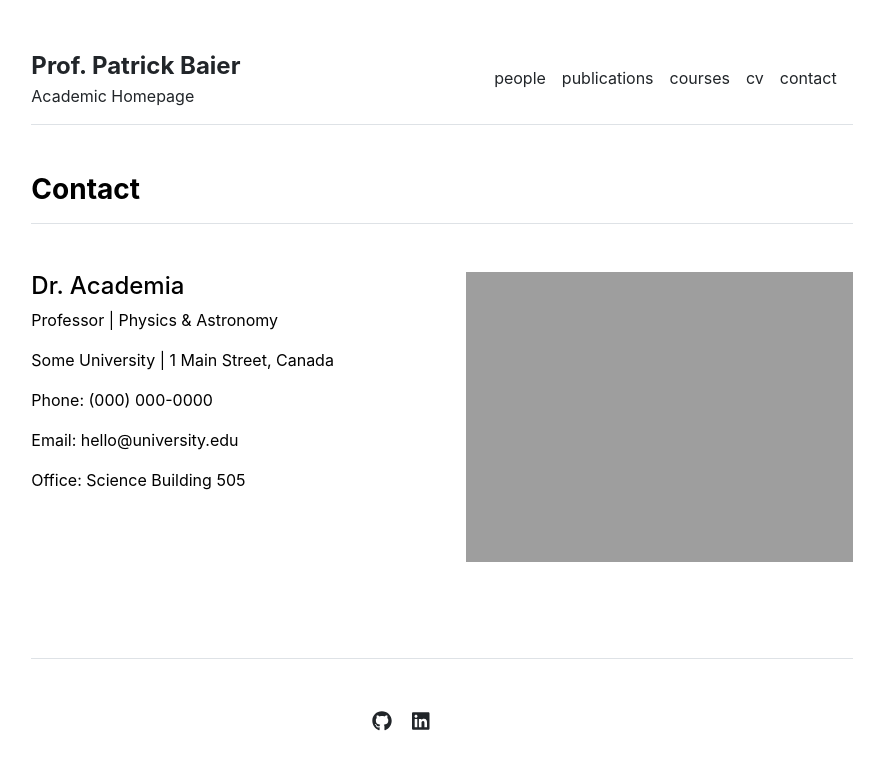
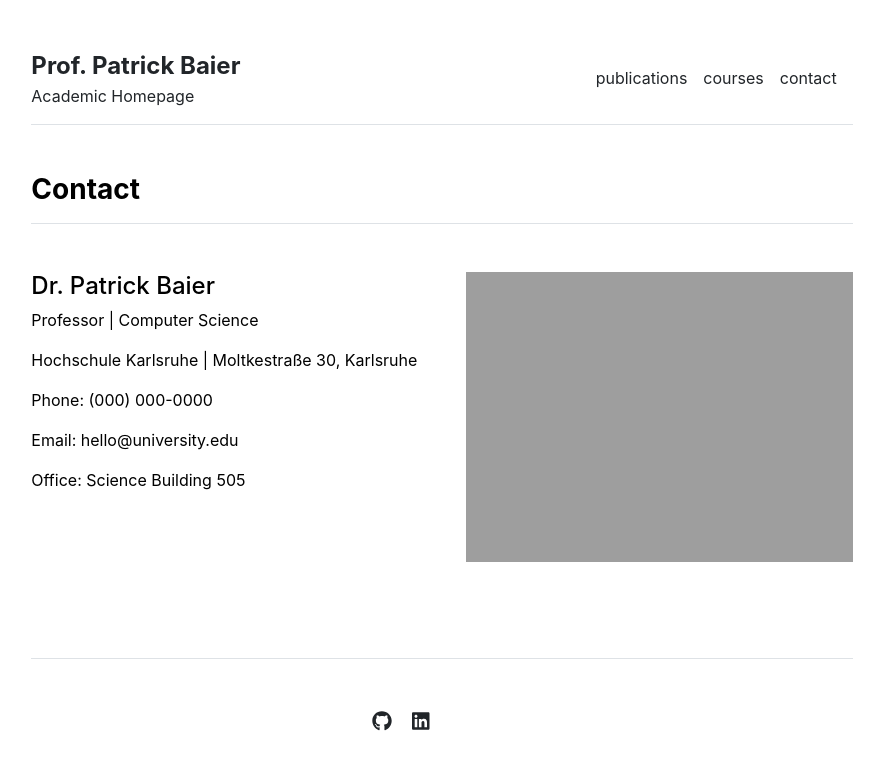
Before and after one commit to pabair/pabair.github.io, a Jekyll site: the page built from contact.md, in a window 1280 px wide. Shown: the top 770 px of the page, without its empty margins (198-1082 px from the left). Built offline with Jekyll 4.4.1, drawn with Linux system fonts in a browser that asks for light colours.

Commit message:
added content

```diff
--- a/_data/cv/academic-experience.yml
+++ b/_data/cv/academic-experience.yml
@@ -1,4 +1,4 @@
-- title: 'Professor of Physics'
+- title: 'Professor of Computer Science'
   description: 'McMaster University (2005 – present)'
 
 - title: 'Associate Faculty'
--- a/_data/settings.yml
+++ b/_data/settings.yml
@@ -1,8 +1,8 @@
 menu:
-- {name: 'people', url: '/people'}
+#- {name: 'people', url: '/people'}
 - {name: 'publications', url: '/publications'}
 - {name: 'courses', url: '/courses'}
-- {name: 'cv', url: '/cv'}
+#- {name: 'cv', url: '/cv'}
 - {name: 'contact', url: '/contact'}
 
 people:
@@ -22,4 +22,4 @@ social:
 - {icon: 'linkedin', link: 'https://www.linkedin.com/in/patrickbaier/'}
 
 contacts:
-- {name: 'Dr. Academia', title: 'Professor', department: 'Physics & Astronomy', institution: 'Some University', institution_address: '1 Main Street, Canada', phone: '(000) 000-0000', email: 'hello@university.edu', office: 'Science Building 505', image: 'assets/img/contact.jpg'}
+- {name: 'Dr. Patrick Baier', title: 'Professor', department: 'Computer Science ', institution: 'Hochschule Karlsruhe', institution_address: 'Moltkestraße 30, Karlsruhe', phone: '(000) 000-0000', email: 'hello@university.edu', office: 'Science Building 505', image: 'assets/img/contact.jpg'}
```
Also changed, not shown: index.md (+0 -2 lines).
